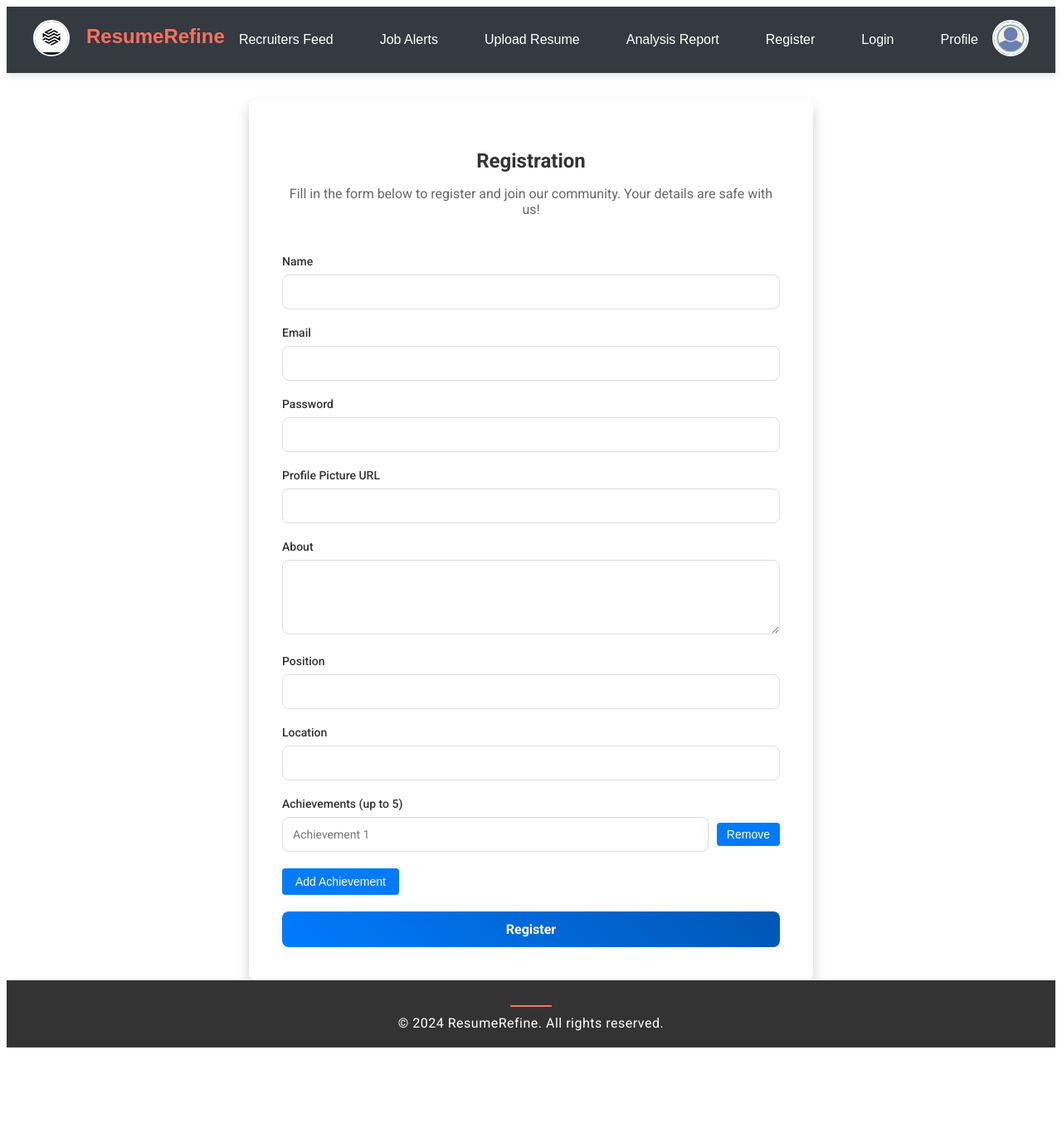
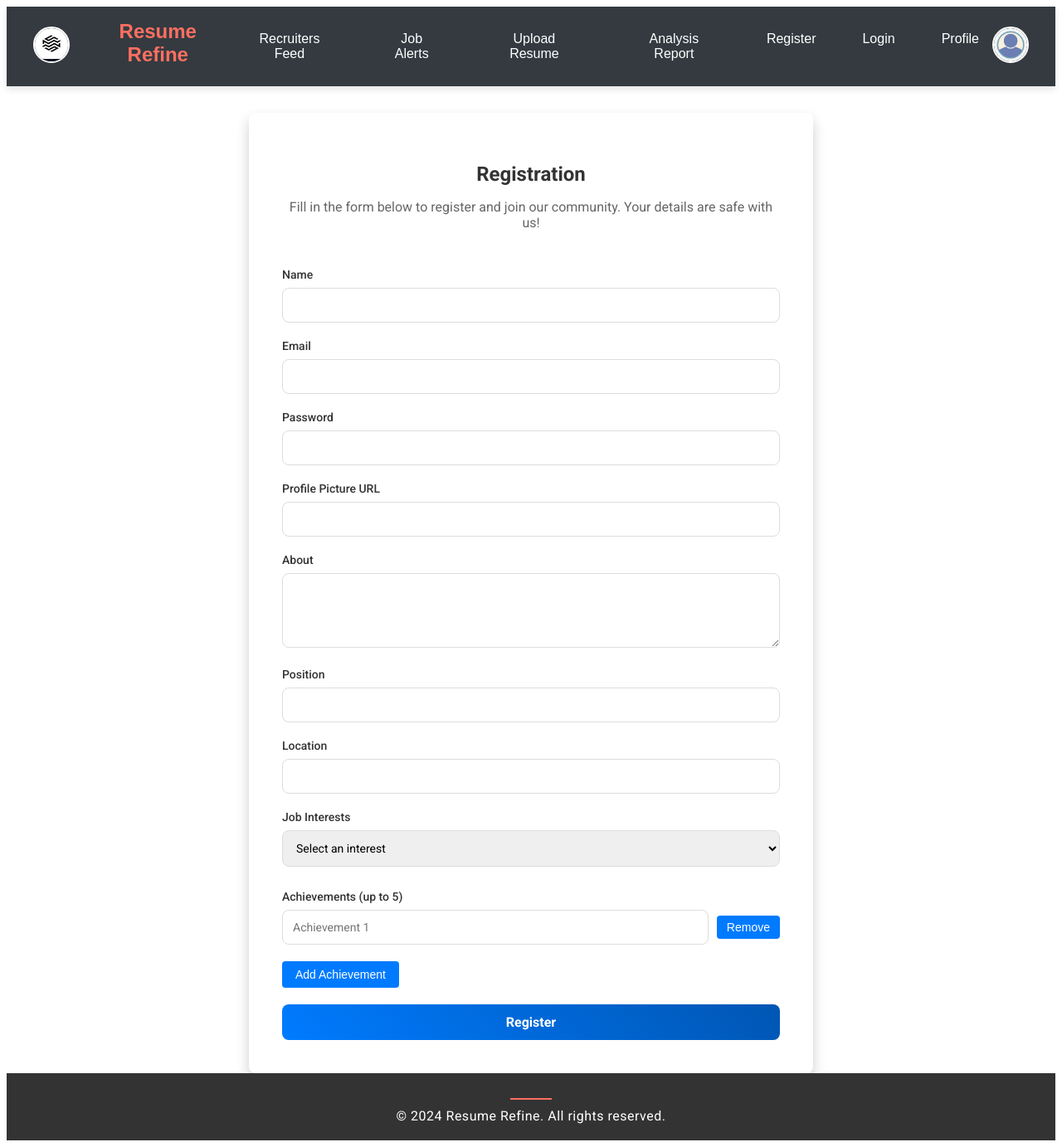
Before and after one commit to redfyel/ai-resume-analyser, a React (Vite) app in the folder client/: page /register in a window 1280 px wide. Shown: the whole page at 83% size. Before the commit the page ends 1271 px from the top, so only its background shows below. Built offline with nearby package versions, Linux system fonts and the light colour scheme.

Commit message:
added interests fiel in registration form

```diff
--- a/client/index.html
+++ b/client/index.html
@@ -13,7 +13,7 @@
     />
 
     <meta name="viewport" content="width=device-width, initial-scale=1.0" />
-    <title>ResumeRefine</title>
+    <title>Resume Refine</title>
   </head>
   <body>
     <div id="root"></div>
--- a/client/src/components/footer/Footer.jsx
+++ b/client/src/components/footer/Footer.jsx
@@ -5,7 +5,7 @@ function Footer() {
   return (
     <footer className="footer">
       <div className="containerf">
-        <p>&copy; 2024 ResumeRefine. All rights reserved.</p>
+        <p>&copy; 2024 Resume Refine. All rights reserved.</p>
       </div>
     </footer>
   );
--- a/client/src/components/header/Header.jsx
+++ b/client/src/components/header/Header.jsx
@@ -9,7 +9,7 @@ function Header() {
     <header className="header">
       <div className="logo">
         <Link to='/'><img src={logoimg} alt="" /></Link>
-        <h1>ResumeRefine</h1>
+        <h1>Resume Refine</h1>
       </div>
       <nav className="nav-links">
 
--- a/client/src/components/job-profile/ProfilePage.css
+++ b/client/src/components/job-profile/ProfilePage.css
@@ -137,3 +137,26 @@ ul li {
   padding: 10px 20px;
   cursor: pointer;
 }
+
+.interests-section {
+  margin-top: 20px;
+}
+
+.interests-tags {
+  display: flex;
+  flex-wrap: wrap;
+  gap: 10px;
+}
+
+.interest-tag {
+  background-color: #ff6f61;
+  color: white;
+  padding: 5px 10px;
+  border-radius: 20px;
+  font-size: 0.9rem;
+  cursor: default;
+}
+
+.interest-tag:hover {
+  background-color: #ff5a4a;
+}
--- a/client/src/components/job-profile/ProfilePage.jsx
+++ b/client/src/components/job-profile/ProfilePage.jsx
@@ -67,6 +67,20 @@ const ProfilePage = () => {
           ))}
         </ul>
       </section>
+      <div className="interests-section">
+          <h3>Interests</h3>
+          <div className="interests-tags">
+            {userData.interests && userData.interests.length > 0 ? (
+              userData.interests.map((interest, index) => (
+                <span key={index} className="interest-tag">
+                  {interest}
+                </span>
+              ))
+            ) : (
+              <p>No interests added yet.</p>
+            )}
+          </div>
+        </div>
     </div>
   );
 };
--- a/client/src/components/landing/Landing.jsx
+++ b/client/src/components/landing/Landing.jsx
@@ -6,7 +6,7 @@ const LandingPage = () => {
   return (
     <div className="landing-page">
       <main className="hero">
-        <h2 className="mainT">Welcome to ResumeRefine</h2>
+        <h2 className="mainT">Welcome to Resume Refine</h2>
         <p>Your path to a perfect resume starts here.</p>
         <Link to="/upload-resume" className="cta-button">Upload Your Resume</Link>
       </main>
--- a/client/src/components/register/Register.css
+++ b/client/src/components/register/Register.css
@@ -157,3 +157,28 @@
   font-size: 12px;
   margin-top: 5px;
 }
+.selected-interests {
+  display: flex;
+  flex-wrap: wrap;
+  gap: 0.5rem;
+  margin-top: 0.5rem;
+}
+
+.interest-tag {
+  background-color: #ff6f61;
+  color: white;
+  padding: 0.5rem;
+  border-radius: 5px;
+  display: flex;
+  align-items: center;
+  gap: 0.3rem;
+}
+
+.remove-tag {
+  cursor: pointer;
+  background-color: #fff;
+  color: #ff6f61;
+  padding: 0.2rem 0.5rem;
+  border-radius: 50%;
+  font-weight: bold;
+}
--- a/client/src/components/register/Register.jsx
+++ b/client/src/components/register/Register.jsx
@@ -14,10 +14,28 @@ const Register = () => {
     control,
     name: "achievements"
   });
+  const [selectedInterests, setSelectedInterests] = useState([]);
   const navigate = useNavigate();
+
+  const interestsOptions = [
+    "Software Developer", "Designer", "Data Scientist", "Product Manager", "DevOps Engineer"
+  ];
+
+  const handleInterestSelect = (event) => {
+    const value = event.target.value;
+    if (!selectedInterests.includes(value) && value !== "") {
+      setSelectedInterests([...selectedInterests, value]);
+    }
+  };
+
+  const removeInterest = (interest) => {
+    setSelectedInterests(selectedInterests.filter((i) => i !== interest));
+  };
 
   const onSubmit = async (data) => {
     try {
+      // Include selected interests in the data
+      data.interests = selectedInterests;
       const response = await axios.post("http://localhost:4000/user-api/user", data);
 
       if (response.status === 200) {
@@ -101,6 +119,24 @@ const Register = () => {
             className="form-control"
           />
         </div>
+
+        <div className="form-group">
+          <label htmlFor="interests">Job Interests</label>
+          <select onChange={handleInterestSelect} className="form-control">
+            <option value="">Select an interest</option>
+            {interestsOptions.map((option, index) => (
+              <option key={index} value={option}>{option}</option>
+            ))}
+          </select>
+          <div className="selected-interests">
+            {selectedInterests.map((interest, index) => (
+              <div key={index} className="interest-tag">
+                {interest}
+                <span className="remove-tag" onClick={() => removeInterest(interest)}>x</span>
+              </div>
+            ))}
+          </div>
+        </div>
         <div className="form-group">
           <label htmlFor="achievements">Achievements (up to 5)</label>
           {fields.map((field, index) => (
@@ -131,6 +167,8 @@ const Register = () => {
           </button>
           {fields.length === 5 && <span className="max-achievements-message">Maximum of 5 achievements allowed</span>}
         </div>
+
+
         <button type="submit" className="submit-button">Register</button>
       </form>
     </div>
```
